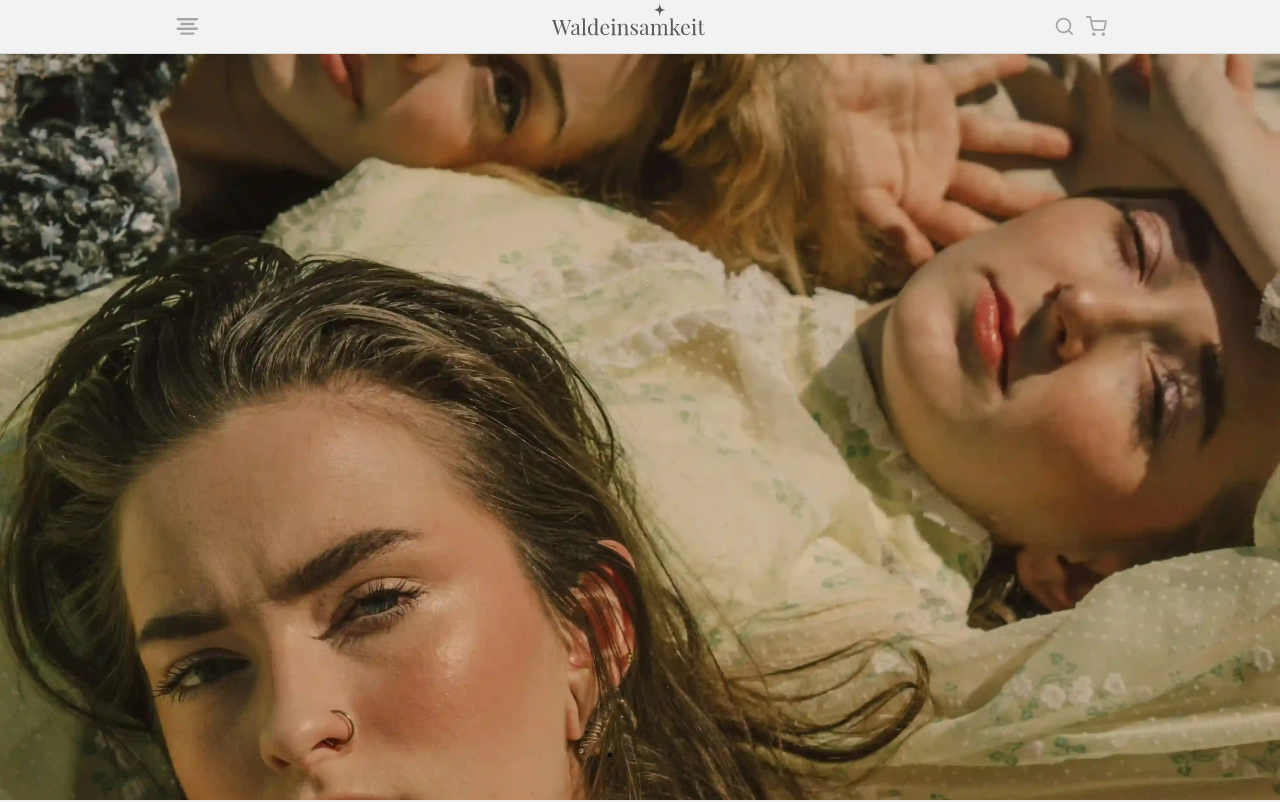
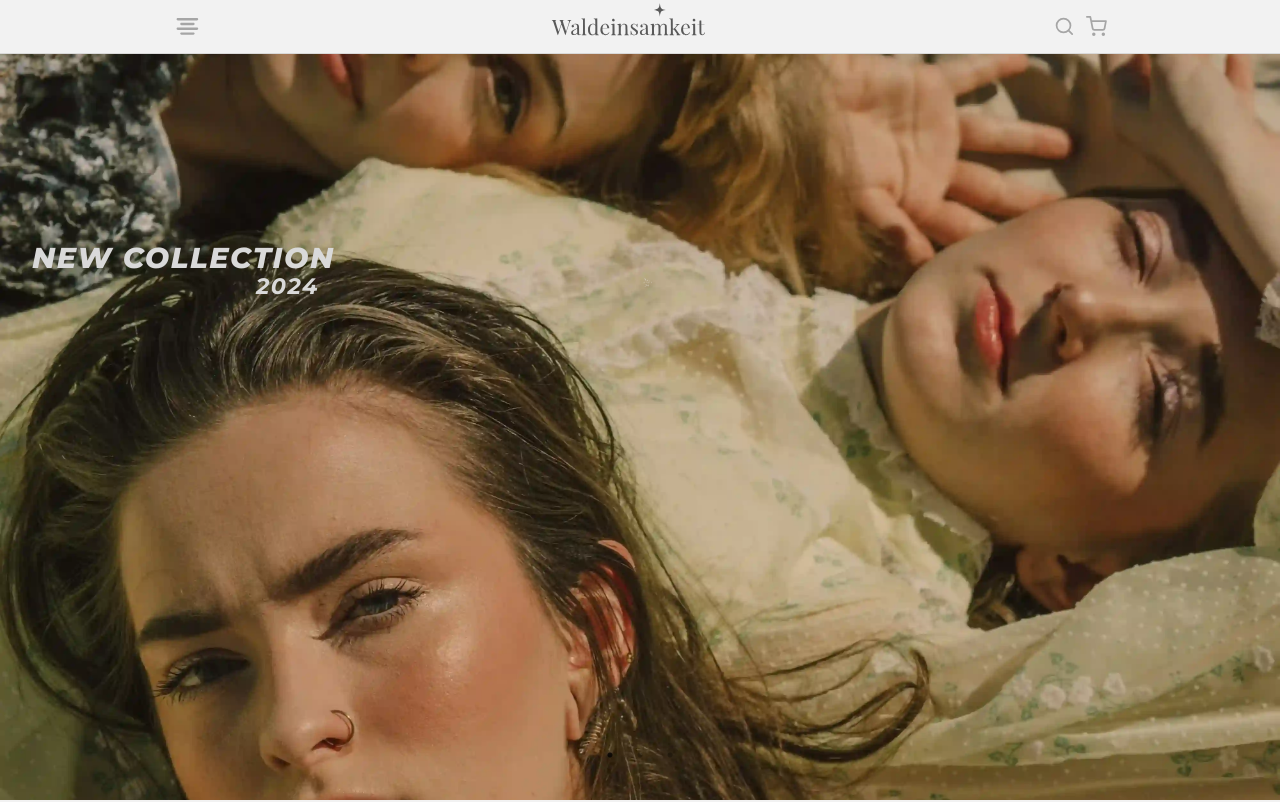
Before and after one commit to makuserrano/Waldein-Ecommerce, a React (Create React App) app: page / in a window 1280 px wide. Shown: the top 802 px of the page. Built offline with nearby package versions, Linux system fonts and the light colour scheme; the HTML template or start-up script is replaced by a standard one.

Commit message:
fix carrousel

```diff
--- a/src/components/BannerSlider.jsx
+++ b/src/components/BannerSlider.jsx
@@ -8,7 +8,6 @@ import img2 from "../assets/img/responsive/BannerSlider/main-second.webp";
 import img3 from "../assets/img/responsive/BannerSlider/main-third.webp";
 import { ReactComponent as Logo } from "../assets/logo/logo-sinfondo.svg";
 
-
 const SimpleSlider = () => {
   const settings = {
     dots: true,
@@ -16,6 +15,7 @@ const SimpleSlider = () => {
     speed: 500,
     slidesToShow: 1,
     slidesToScroll: 1,
+    fade: true,
     arrows: false,
     responsive: [
       {
@@ -26,6 +26,7 @@ const SimpleSlider = () => {
           infinite: true,
           dots: true,
           arrows: false,
+          fade: true,
         },
       },
     ],
@@ -40,10 +41,8 @@ const SimpleSlider = () => {
           <img src={img1} className="slider__img__1" alt="img-slider-1" />
         </div>
         <div className="slider__img">
-          <img src={img2} className="slider__img__2" alt="img-slider-2"/>
-          <button className="slider__img__2__btn">
-            SHOP NOW
-          </button>
+          <img src={img2} className="slider__img__2" alt="img-slider-2" />
+          <button className="slider__img__2__btn">SHOP NOW</button>
         </div>
         <div className="slider__img">
           <img src={img3} className="slider__img__3" alt="img-slider-3" />
--- a/src/components/Carrousel.jsx
+++ b/src/components/Carrousel.jsx
@@ -8,6 +8,7 @@ const Carrousel = ({ children }) => {
     infinite: true,
     centerMode: true,
     speed: 500,
+    fade: true,
     slidesToShow: 4,
     slidesToScroll: 1,
     arrows: false,
@@ -21,6 +22,7 @@ const Carrousel = ({ children }) => {
           slidesToScroll: 1,
           dots: true,
           arrows: false,
+          fade: true,
         },
       },
     ],
--- a/src/sass/components/BannerSlider.scss
+++ b/src/sass/components/BannerSlider.scss
@@ -9,7 +9,7 @@
 
   &__title {
     position: absolute;
-    z-index: 999;
+    z-index: 1000;
     color: var(--color-1);
     left: 2rem;
     top: 12rem;
```
